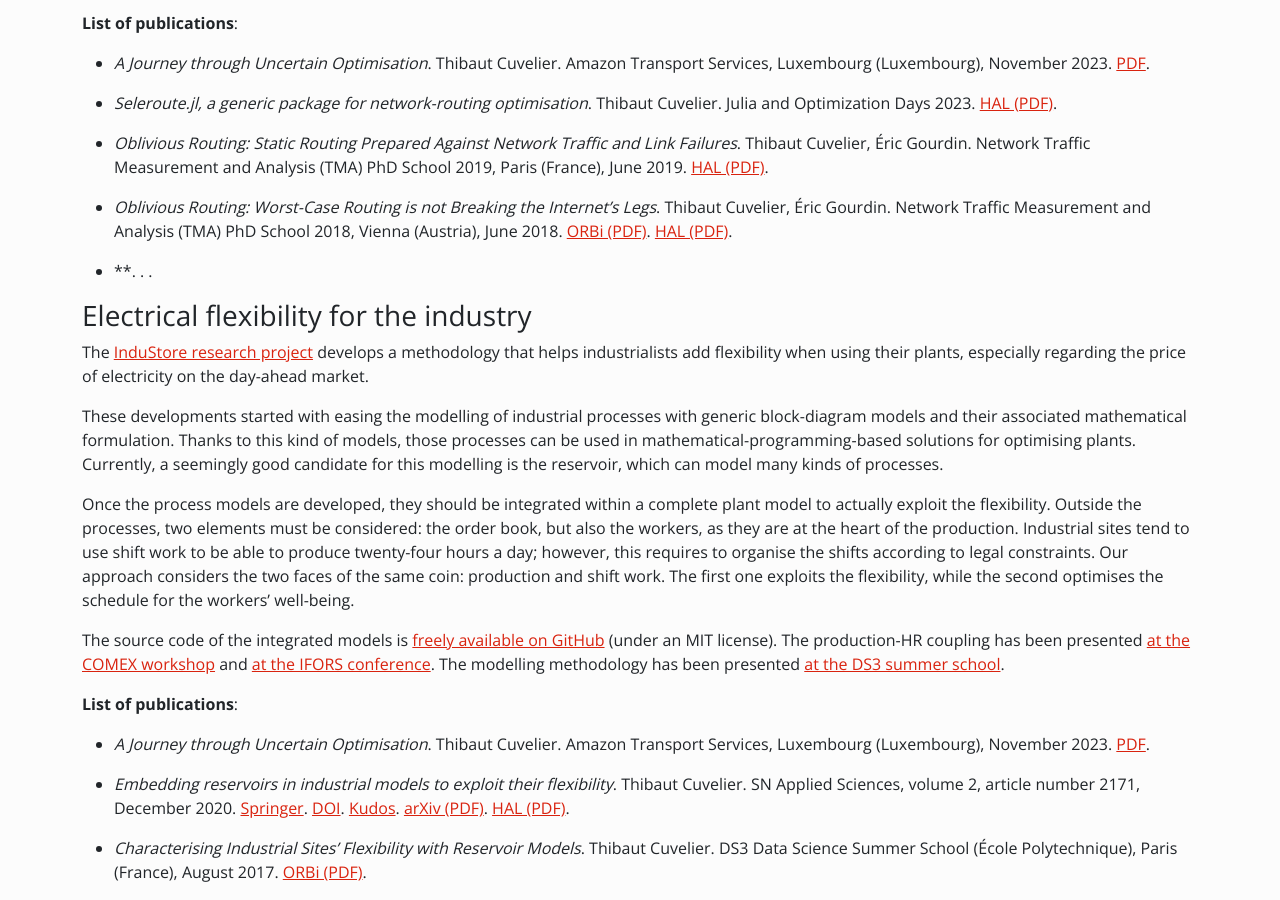
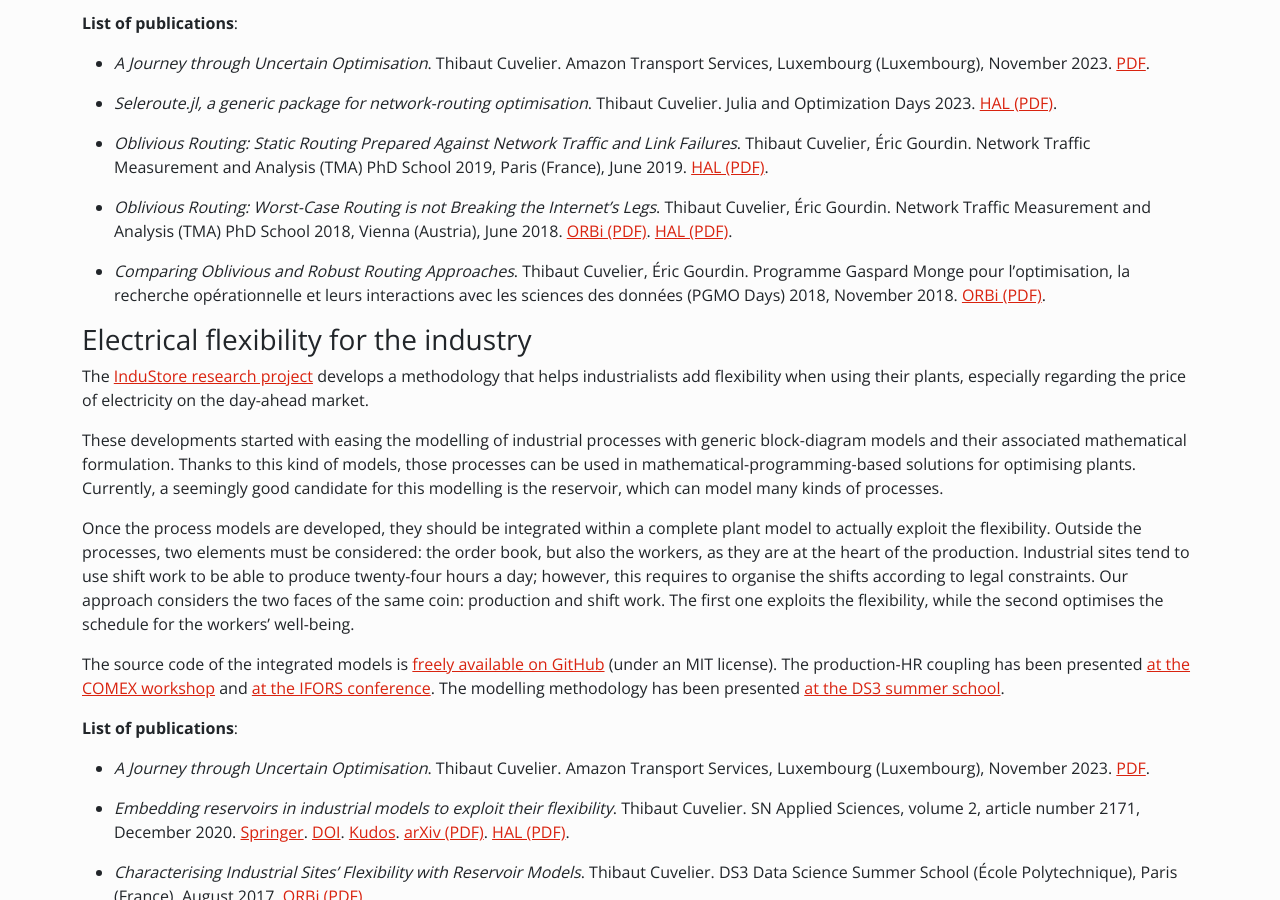
Before and after one commit to dourouc05/dourouc05.github.io, a Jekyll site: the page built from research.md, in a window 1280 px wide and 900 px high, scrolled down 3623 px. Built offline with Jekyll 4.4.1, drawn with Linux system fonts in a browser that asks for light colours; our own code applies the rules of GitHub Pages for plain Markdown files.

Commit message:
Typo in ref.

```diff
--- a/research.md
+++ b/research.md
@@ -95,7 +95,7 @@ My implementation of many network-routing models is [freely available on GitHub
 * {% include reference.md key='routing_juliadays2023' %}
 * {% include reference.md key='routing_tma2019' %}
 * {% include reference.md key='routing_tma2018' %}
-* {% include reference.md key='tfe_pgmo2018' %}
+* {% include reference.md key='routing_pgmo2018' %}
 
 ### Electrical flexibility for the industry
 
```
